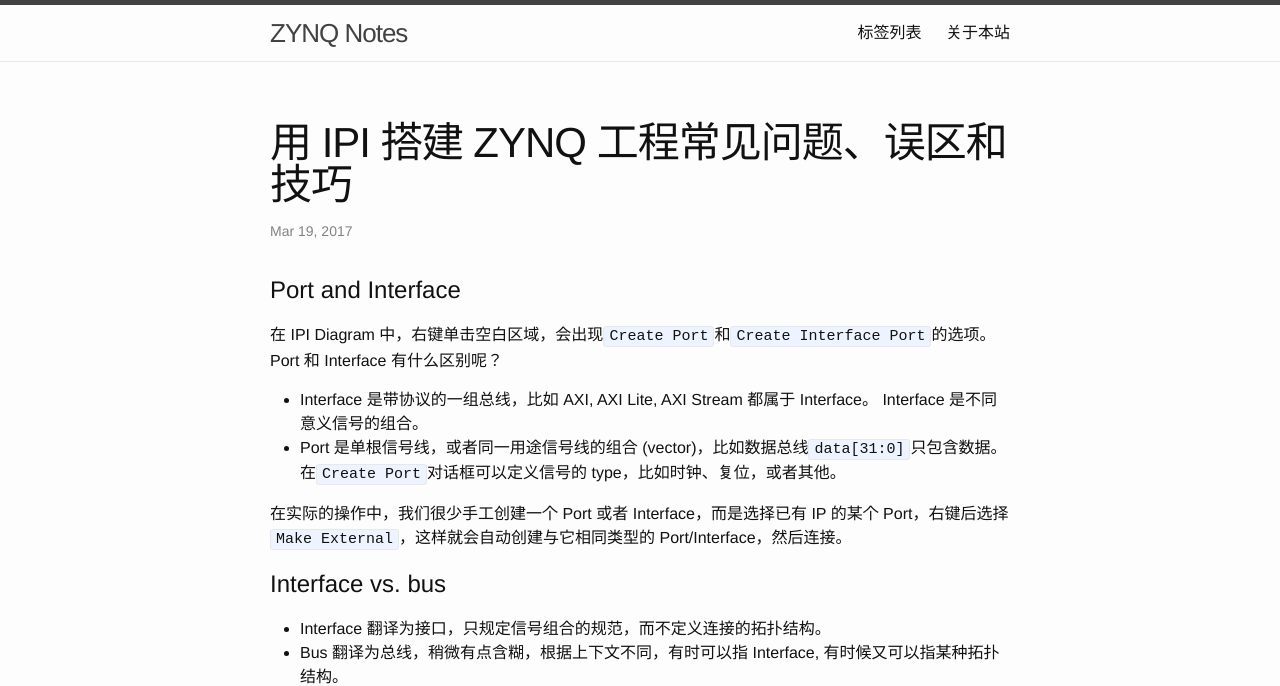
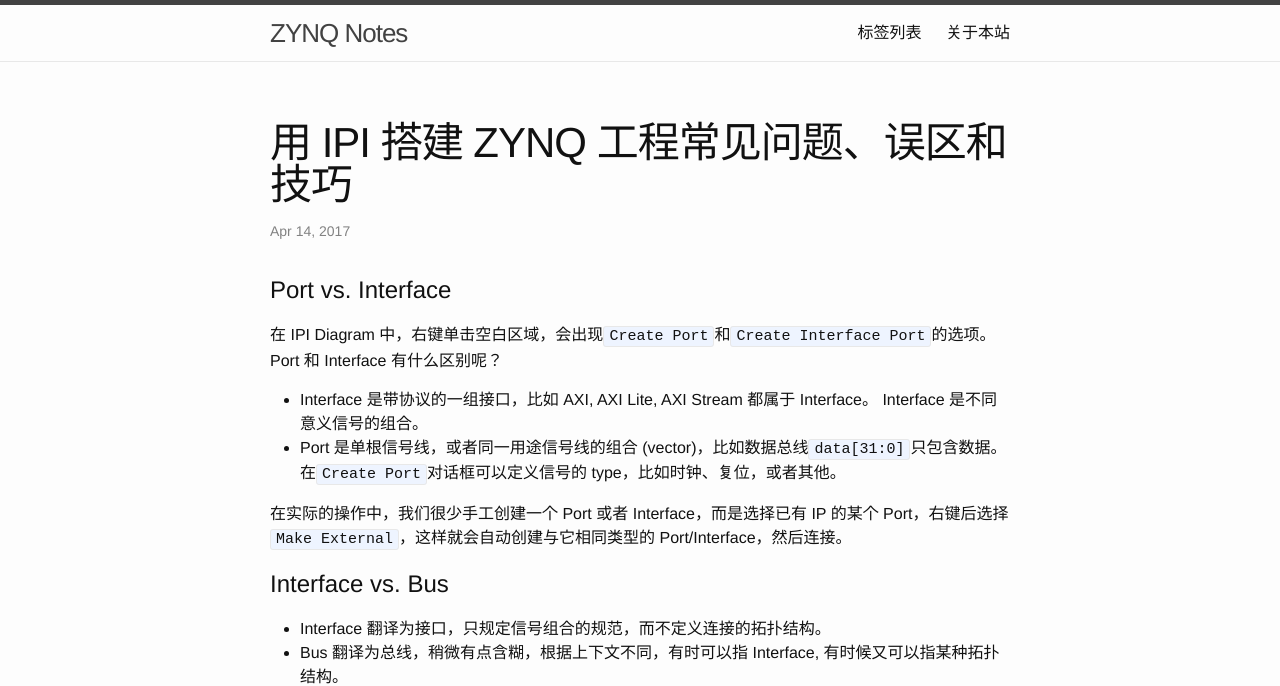
Before and after one commit to zynqnotes/zynqnotes.github.io, a Jekyll site: the page built from _posts/2017-04-14-vivado-ipi-tips.md, in a window 1280 px wide. Shown: the top 686 px of the page. Built offline with Jekyll 4.4.1, drawn with Linux system fonts in a browser that asks for light colours.

Commit message:
minor update

```diff
--- a/_posts/2017-04-14-vivado-ipi-tips.md
+++ b/_posts/2017-04-14-vivado-ipi-tips.md
@@ -1,7 +1,7 @@
 ---
 layout: post
 title:  "用 IPI 搭建 ZYNQ 工程常见问题、误区和技巧"
-date:   2017-03-19 12:00:00
+date:   2017-04-14 12:00:00
 categories: Experiences
 tags:
 - Vivado
@@ -10,16 +10,16 @@ tags:
 - MPSoC
 ---
 
-# Port and Interface
+# Port vs. Interface
 
 在 IPI Diagram 中，右键单击空白区域，会出现`Create Port`和`Create Interface Port`的选项。 Port 和 Interface 有什么区别呢？
 
-- Interface 是带协议的一组总线，比如 AXI, AXI Lite, AXI Stream 都属于 Interface。 Interface 是不同意义信号的组合。
+- Interface 是带协议的一组接口，比如 AXI, AXI Lite, AXI Stream 都属于 Interface。 Interface 是不同意义信号的组合。
 - Port 是单根信号线，或者同一用途信号线的组合 (vector)，比如数据总线`data[31:0]`只包含数据。 在`Create Port`对话框可以定义信号的 type，比如时钟、复位，或者其他。
 
 在实际的操作中，我们很少手工创建一个 Port 或者 Interface，而是选择已有 IP 的某个 Port，右键后选择 `Make External`，这样就会自动创建与它相同类型的 Port/Interface，然后连接。
 
-# Interface vs. bus
+# Interface vs. Bus
 
 - Interface 翻译为接口，只规定信号组合的规范，而不定义连接的拓扑结构。
 - Bus 翻译为总线，稍微有点含糊，根据上下文不同，有时可以指 Interface, 有时候又可以指某种拓扑结构。
```
